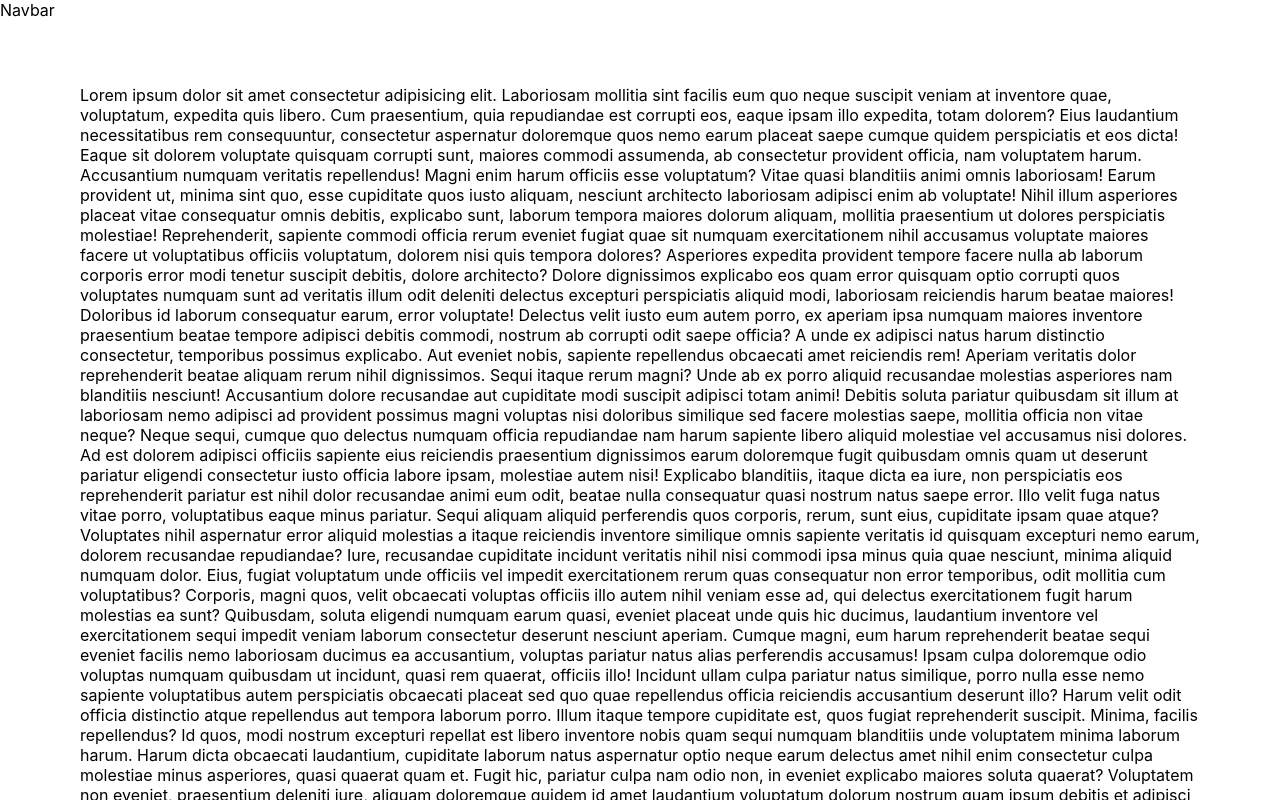
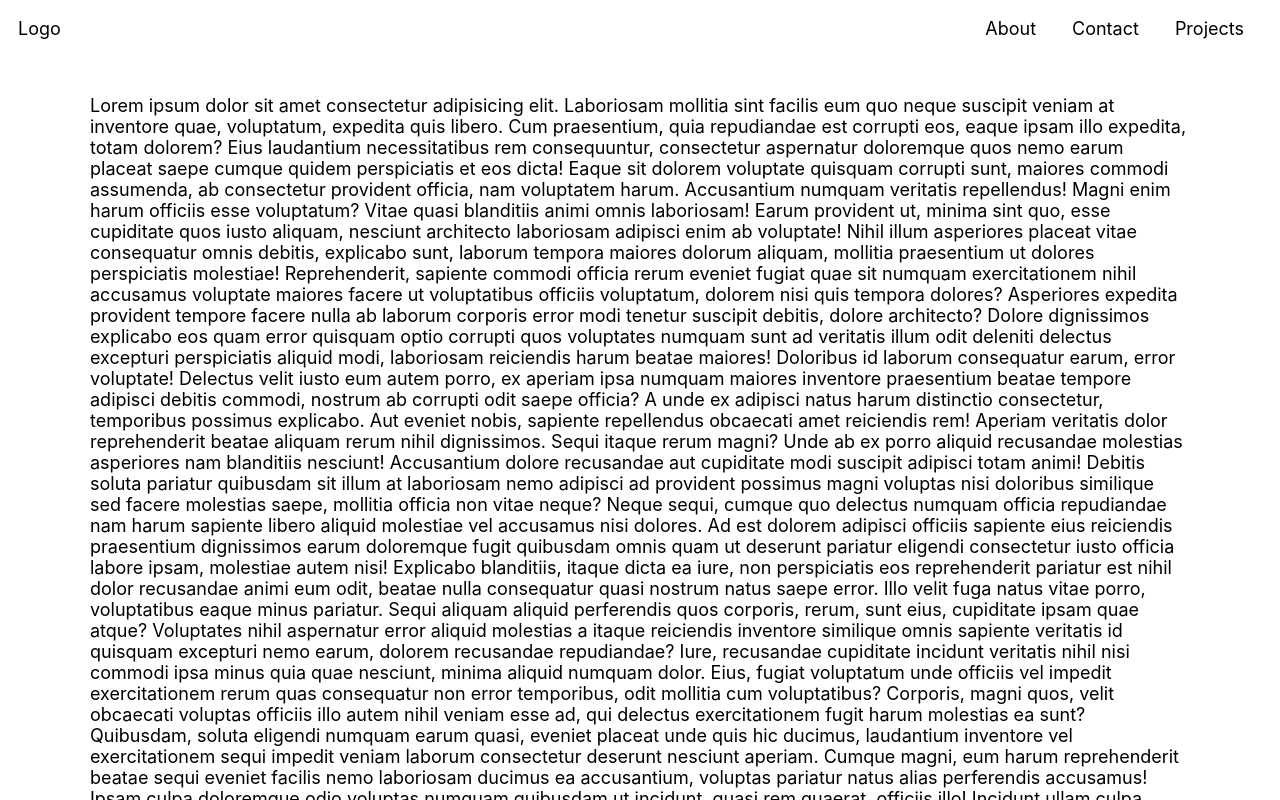
Before and after one commit to DYSLEVIUM/DYSLEVIUM, a Next.js app: page / in a window 1280 px wide. Shown: the top 800 px of the page. Built offline with nearby package versions, Linux system fonts and the light colour scheme.

Commit message:
added navbar

```diff
--- /dev/null
+++ b/components/Navbar/Navbar.module.scss
@@ -0,0 +1,28 @@
+.navContainer {
+  position: fixed;
+
+  display: flex;
+  flex-direction: row;
+  justify-content: space-between;
+
+  padding: 1rem;
+
+  width: 100%;
+
+  backdrop-filter: blur(15px);
+
+  .listContainer {
+    .list {
+      display: flex;
+      flex-direction: row;
+      justify-content: space-between;
+
+      list-style: none;
+      .listItem {
+        a {
+          margin: 0 1rem;
+        }
+      }
+    }
+  }
+}
--- a/components/Navbar/index.tsx
+++ b/components/Navbar/index.tsx
@@ -1,5 +1,35 @@
-import React from 'react';
+import React, { useState, useEffect } from 'react';
+import Link from 'next/link';
+import styles from './Navbar.module.scss';
 
 export default function Navbar() {
-  return <main style={{ position: 'fixed' }}>Navbar</main>;
+  return (
+    <nav className={styles.navContainer}>
+      <div>
+        <Link href="/">
+          <a>Logo</a>
+        </Link>
+      </div>
+
+      <div className={styles.listContainer}>
+        <ul className={styles.list}>
+          <li className={styles.listItem}>
+            <Link href="/">
+              <a>About</a>
+            </Link>
+          </li>
+          <li className={styles.listItem}>
+            <Link href="/">
+              <a>Contact</a>
+            </Link>
+          </li>
+          <li className={styles.listItem}>
+            <Link href="/">
+              <a>Projects</a>
+            </Link>
+          </li>
+        </ul>
+      </div>
+    </nav>
+  );
 }
--- a/pages/index.tsx
+++ b/pages/index.tsx
@@ -11,6 +11,7 @@ export default function App() {
     <div>
       <Head>
         <meta name="viewport" content="width=device-width, initial-scale=1" />
+        <title>Pushpakant Behera - Portfolio</title>
       </Head>
 
       {/* header */}
--- a/styles/globals.scss
+++ b/styles/globals.scss
@@ -1,19 +1,23 @@
+* {
+  padding: 0;
+  margin: 0;
+  -webkit-font-smoothing: antialiased;
+  -moz-osx-font-smoothing: grayscale;
+
+  outline: none;
+  box-sizing: border-box;
+}
+
 html,
 body {
-  padding: 0;
-  margin: 0;
+  font-size: 18px;
   font-family: -apple-system, BlinkMacSystemFont, Segoe UI, Roboto, Oxygen,
     Ubuntu, Cantarell, Fira Sans, Droid Sans, Helvetica Neue, sans-serif;
 
-  -webkit-font-smoothing: antialiased;
-  -moz-osx-font-smoothing: grayscale;
+  scroll-behavior: smooth;
 }
 
 a {
   color: inherit;
   text-decoration: none;
 }
-
-* {
-  box-sizing: border-box;
-}
```
